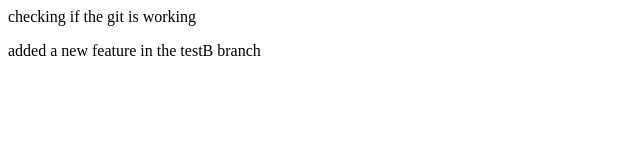
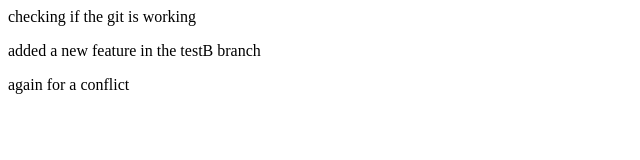
Before and after one commit to sauravPratap26/localrepo, a plain HTML site: page index.html in a window 1280 px wide. Shown: the whole page, without its empty margins (0-640 px from the left). Drawn offline with Linux system fonts and the light colour scheme.

Commit message:
same line

```diff
--- a/index.html
+++ b/index.html
@@ -1,2 +1,2 @@
 <p>checking if the git is working </p>
-<p>added a new feature in the testB branch</p>
+<p>added a new feature in the testB branch</p> <p>again for a conflict</p>
```
